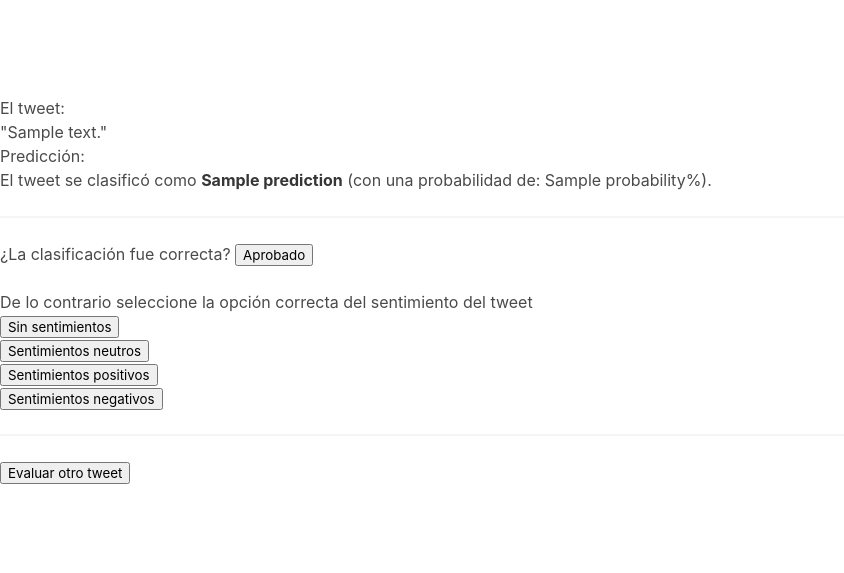
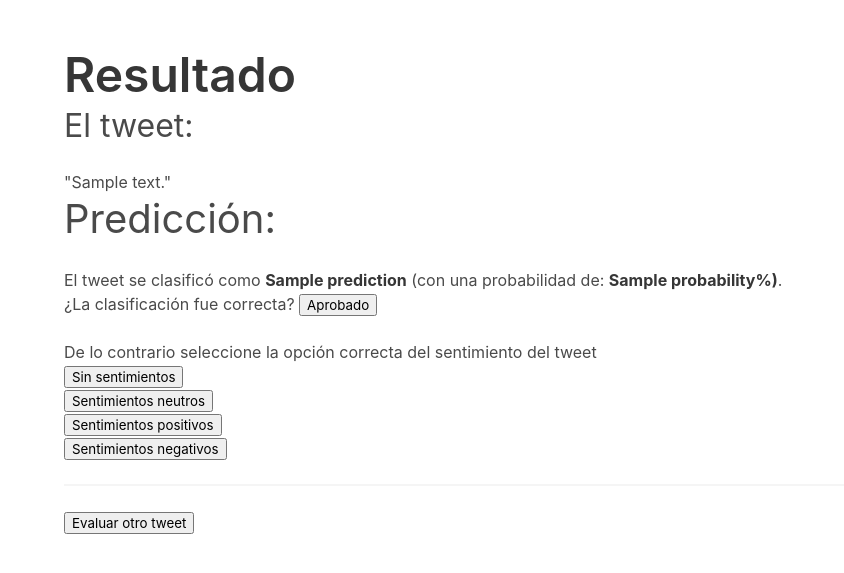
Before and after one commit to oscargithup2018/webSentimentAnalyzer, a Flask app: template templates/results.html in a window 1280 px wide. Shown: the top 573 px of the page, without its empty margins (0-844 px from the left). Run offline with Flask 2, Linux system fonts and the light colour scheme; the template is opened without the code that fills it: most values are stand-ins (such as "Sample title", 1, 10 or a date in 2020); parts of the project's set-up code (start-up, migrations or seed data) failed here and were passed over.

Commit message:
Se mejora la vista inicial

```diff
--- a/templates/results.html
+++ b/templates/results.html
@@ -9,16 +9,16 @@
 
 <body>
 <section class="section">
-    <div class="container"></div>
-</section>
-<h3>El tweet:</h3>
-<div>"{{ content }}"</div>
+    <div class="container">
+        <h1 class="title is-1">Resultado</h1>
+        <h3 class="subtitle is-3">El tweet:</h3>
+        <p>"{{ content }}"</p>
 
-<h3>Predicción:</h3>
-<div>El tweet se clasificó como <strong>{{ prediction }}</strong>
-    (con una probabilidad de: {{ probability }}%).
-</div>
-<hr>
+        <h2 class="subtitle is-2">Predicción:</h2>
+        <p>El tweet se clasificó como <strong>{{ prediction }}</strong>
+            (con una probabilidad de: <strong>{{ probability }}%)</strong>.
+        </p>
+        <div class="is-divider" data-content="Validación"></div>
 
         <form action="/thanks" method="post">
             ¿La clasificación fue correcta?
@@ -54,5 +54,8 @@
             <input type=submit value='Evaluar otro tweet'>
         </form>
 
+
+    </div>
+</section>
 </body>
 </html>
```
Lines whose indentation alone changed are shown as unchanged.
